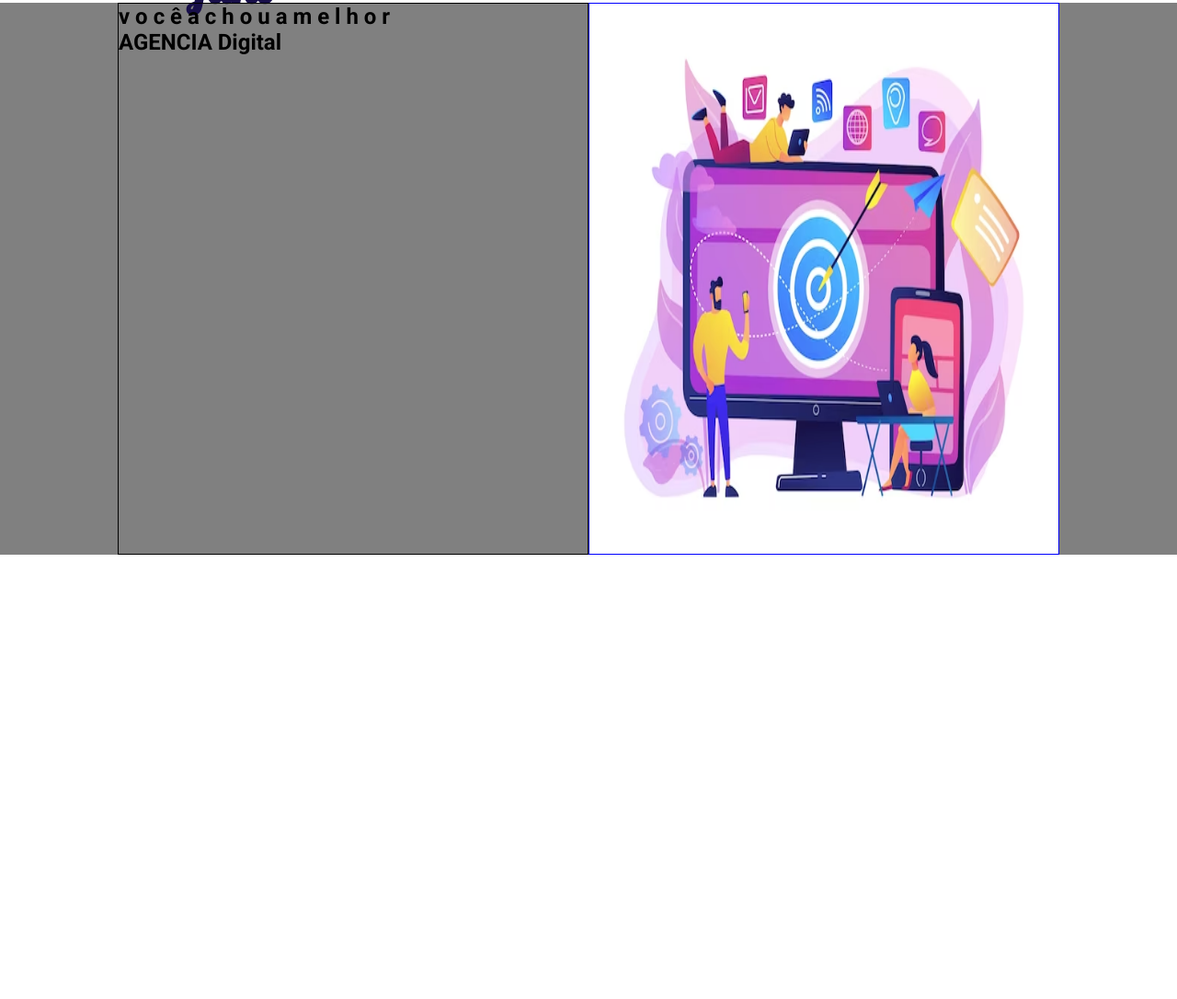
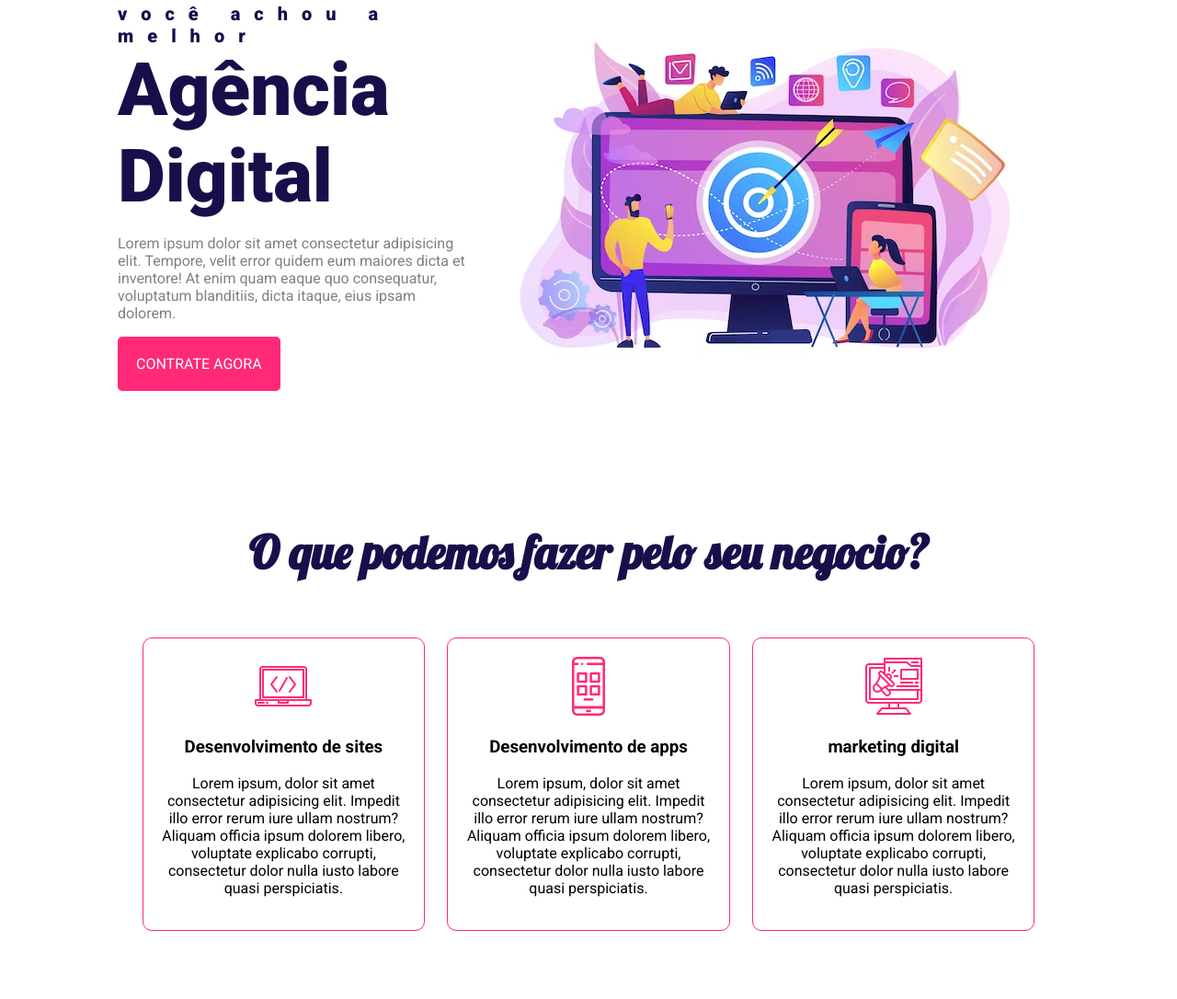
Before and after one commit to Guiooliv/Agencia-Fake, a plain HTML site: page index.html in a window 1280 px wide. Shown: the part 97-1183 px from the top of the page at 92% size. Before the commit the page ends 800 px from the top, so only its background shows below. Drawn offline with Linux system fonts and the light colour scheme.

Commit message:
segundo commit

```diff
--- a/index.html
+++ b/index.html
@@ -25,13 +25,70 @@
         </nav>
         <header class="header">
             <section class="headline">
-                <h2>v o c ê a c h o u a m e l h o r</h2>
-                <h2>AGENCIA Digital</h2>
+                <h2 style="letter-spacing: 15px;">você achou a melhor</h2>
+                <h2 style="font-size: 80px;">Agência Digital</h2>
+                <p>Lorem ipsum dolor sit amet consectetur adipisicing elit. Tempore, velit error quidem eum maiores
+                    dicta et inventore! At enim quam eaque quo consequatur, voluptatum blanditiis, dicta itaque, eius
+                    ipsam dolorem.</p>
+                <a href="#" class="contact-btn">Contrate agora</a>
             </section>
             <section class="img">
-                <img src="Imgs/img1.avif" alt="">
+                <img sytle="max-width: 90%" src="Imgs/img1.avif" alt="">
             </section>
         </header>
+        <section class="section">
+            <h2>O que podemos fazer pelo seu negocio?</h2>
+            <div class="servicos">
+                <div class="card">
+                    <img src="Imgs/icon-pc.png" alt="">
+                    <div class="card-text">
+                        <h3>Desenvolvimento de sites</h3>
+                        <p>Lorem ipsum, dolor sit amet consectetur adipisicing elit. Impedit illo error rerum iure ullam
+                            nostrum? Aliquam officia ipsum dolorem libero, voluptate explicabo corrupti, consectetur
+                            dolor nulla iusto labore quasi perspiciatis.</p>
+                    </div>
+                    <div class="card-oculto">
+                        <h3>outro conteudo</h3>
+                        <p>Lorem ipsum dolor, sit amet consectetur adipisicing elit. Qui laudantium, nemo dolorem beatae
+                            recusandae commodi. Voluptate, eos cum molestiae doloremque vitae repellat, itaque magni
+                            quasi alias libero mollitia voluptatibus? Odit!</p>
+                    </div>
+                </div>
+                <div class="card">
+                    <img src="Imgs/icon-phone.png" alt="">
+                    <div class="card-text">
+                        <h3>Desenvolvimento de apps</h3>
+                        <p>Lorem ipsum, dolor sit amet consectetur adipisicing elit. Impedit illo error rerum iure ullam
+                            nostrum? Aliquam officia ipsum dolorem libero, voluptate explicabo corrupti, consectetur
+                            dolor
+                            nulla iusto labore quasi perspiciatis.</p>
+                    </div>
+                    <div class="card-oculto">
+                        <h3>outro conteudo</h3>
+                        <p>Lorem ipsum dolor, sit amet consectetur adipisicing elit. Qui laudantium, nemo dolorem beatae
+                            recusandae commodi. Voluptate, eos cum molestiae doloremque vitae repellat, itaque magni
+                            quasi alias libero mollitia voluptatibus? Odit!</p>
+                    </div>
+                </div>
+                <div class="card">
+                    <img src="Imgs/marketing.png" alt="">
+                    <div class="card-text">
+                        <h3>marketing digital</h3>
+                        <p>Lorem ipsum, dolor sit amet consectetur adipisicing elit. Impedit illo error rerum iure ullam
+                            nostrum? Aliquam officia ipsum dolorem libero, voluptate explicabo corrupti, consectetur
+                            dolor
+                            nulla iusto labore quasi perspiciatis.</p>
+                    </div>
+                    <div class="card-oculto">
+                        <h3>outro conteudo</h3>
+                        <p>Lorem ipsum dolor, sit amet consectetur adipisicing elit. Qui laudantium, nemo dolorem beatae
+                            recusandae commodi. Voluptate, eos cum molestiae doloremque vitae repellat, itaque magni
+                            quasi alias libero mollitia voluptatibus? Odit!</p>
+                    </div>
+                </div>
+            </div>
+
+        </section>
     </div>
 </body>
 
--- a/styles.css
+++ b/styles.css
@@ -2,11 +2,14 @@
 
 * {
     box-sizing: border-box;
-    margin: 0;
-    padding: 0;
     font-family: 'Roboto', sans-serif;
+
 }
 
+body{
+    margin: 0;
+
+}
 
 .navbar {
     display: flex;
@@ -19,14 +22,13 @@
 .logo {
     flex: 20%;
     margin-left: 10%;
-
-    text-align: center;
+    text-align: left;
     color: #180F4A;
-    font-size: 34px;
 }
 
 .logo h1 {
     font-family: 'Lobster', cursive;
+    font-size: 34px;
 }
 
 .menu {
@@ -57,32 +59,122 @@
 }
 
 
-#botao:hover{
+#botao:hover {
     border: none;
     background: #FF2978;
 }
 
 
-.header{
+.header {
     display: flex;
     flex-flow: row wrap;
-    height: 600px;
-    background: gray;
+    background: white;
+    justify-content: center;
+    align-items: center;
 }
 
-.headline{
+
+.headline {
     margin-left: 10%;
-    flex: 40%;
-    border: 1px solid black;
+    flex: 30%;
+
 }
 
-.img{
+.img {
     margin-right: 10%;
-    flex: 40%;
-    border: 1px solid blue;
+    flex: 50%;
+    text-align: center;
 }
 
-.img img{
+.headline h2 {
+    font-weight: 900;
+    font-size: 20px;
+    color: #180F4A;
+    margin: 0;
+    padding: 0;
+}
+
+.headline p {
+    color: gray;
+    text-align: left;
+}
+
+
+.contact-btn {
+    display: inline-block;
+    padding: 20px;
+    background: #FF2978;
+    text-decoration: none;
+    text-transform: uppercase;
+    color: white;
+    border-radius: 5px;
+}
+
+.contact-btn:hover {
+    background-color: #180F4A;
+}
+
+.section{
+    display: inline-block;
+    margin-top: 80px;
+    margin-left: 5%;
+    margin-right: 5%;
+    text-align: center;
+    padding: 5%;
+    width: 90%;
+}
+
+.section h2{
     width: 100%;
-    height: 100%;
+    font-size: 50px;
+    margin: 0;
+    font-family: 'Lobster', cursive;
+    font-weight: bold;
+    color: #180F4A;
 }
+
+
+.servicos{
+    display: inline-block;
+    margin-top: 5%;
+}
+
+.card{
+    display: inline-block;
+    width: 30%;
+    padding: 20px;
+    margin: 1%;
+    border: 1px solid #FF2978;
+}
+
+.card{
+    display: inline-block;
+    width: 30%;
+    padding: 20px;
+    margin: 1%;
+    border: 1px solid #FF2978;
+    border-radius: 10px;
+    cursor: pointer;
+}
+
+.card-oculto{
+    display: none;
+}
+
+.card:hover{
+    background-color: #FF2978;
+    color: white;
+    padding: 50px;
+}
+
+.card:hover img{
+    display: none;
+}
+
+.card:hover .card-text{
+    display: none;
+}
+
+.card:hover .card-oculto{
+    display: block;
+}
```
Also changed, not shown: Imgs/icon-pc.png (added), Imgs/icon-phone.png (added), Imgs/marketing.png (added).
